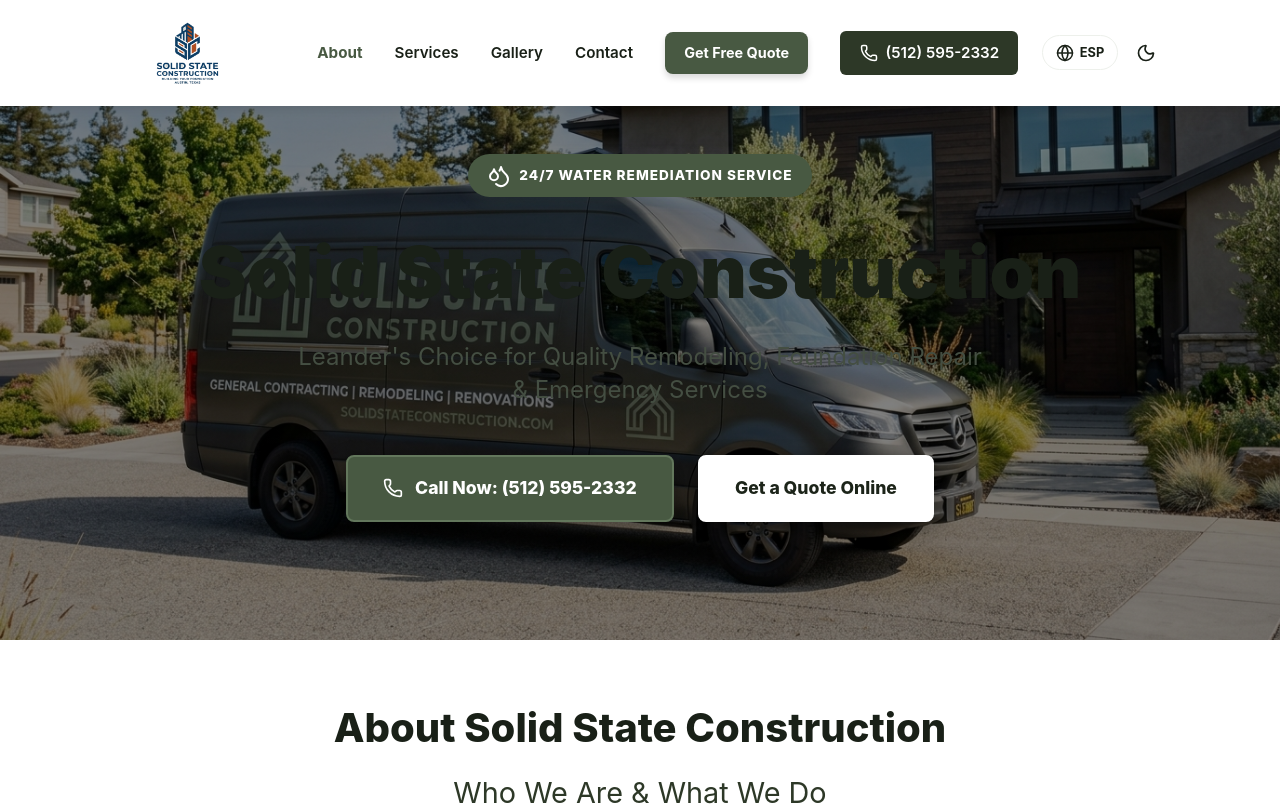
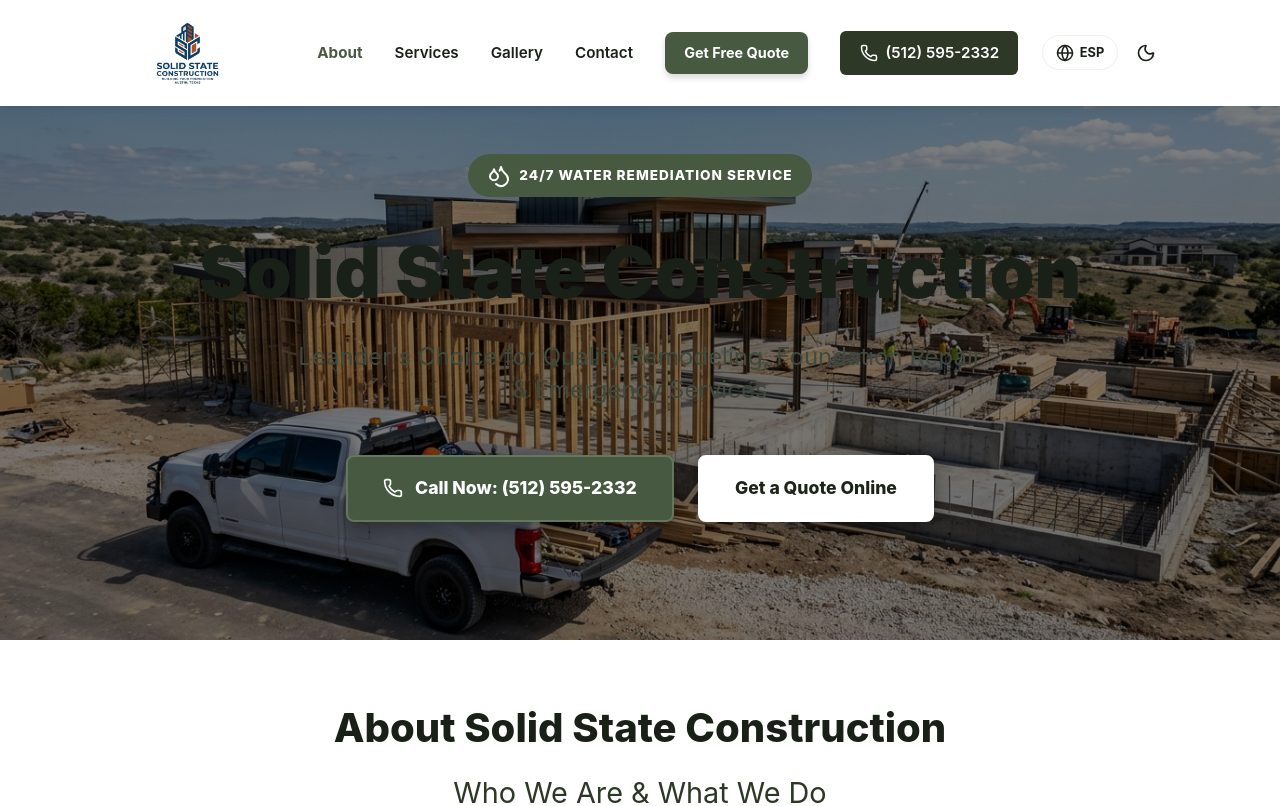
Before and after one commit to asadrzvi/SolidStateConstruction, a React (Vite) app: page / in a window 1280 px wide. Shown: the top 806 px of the page. Built offline with nearby package versions, Linux system fonts and the light colour scheme.

Commit message:
Replace van background with construction truck, make entire site dark mode with pure white text, and style high-contrast hero CTA buttons

```diff
--- a/src/index.css
+++ b/src/index.css
@@ -12,10 +12,10 @@
   --primary: #2d3827; /* Deep Solid Olive */
   --accent: #485942; /* Slate Muted Green */
   --text-dark: #192017; /* Deep Crisp Charcoal - 100% visible on light bg */
-  --text-light: #444e42; /* Crisp Dark Slate - 100% visible on light bg */
+  --text-light: #3f4a3d; /* Crisp Dark Slate - 100% visible on light bg */
   --white: #ffffff;
   --bg-color: #ffffff; /* Clean white background */
-  --bg-alt: #f6f8f5; /* Subtle soft off-white section background */
+  --bg-alt: #f6f8f5; /* Soft off-white section background */
   --card-bg: #ffffff; /* White card surface */
   --card-border: #dcdfd8; /* Clean card border */
   --secondary: #edf0eb; /* Soft silver mist */
@@ -27,18 +27,79 @@
 }
 
 [data-theme='dark'] {
-  --primary: #708269; /* Muted Sage Green */
-  --accent: #869b7f; /* Bright Sage Accent */
-  --text-dark: #f5f7f4; /* Pure Crisp Light Gray - 100% visible on dark bg */
-  --text-light: #b4beaf; /* Bright Readable Sage Gray - 100% visible on dark bg */
-  --white: #1a1f18;
-  --bg-color: #111410; /* Rich Dark background */
-  --bg-alt: #181d17; /* Dark surface section background */
-  --card-bg: #1d231c; /* Surface card */
-  --card-border: #2e372c; /* Dark card border */
-  --secondary: #262d24; /* Border/secondary color */
-  --shadow: 0 10px 25px -5px rgba(0, 0, 0, 0.5), 0 4px 6px -2px rgba(0, 0, 0, 0.3);
+  --primary: #708269;
+  --accent: #89a182;
+  --text-dark: #ffffff; /* 100% Pure White for all text in dark mode */
+  --text-light: #e2e8df; /* High contrast light sage/white for secondary text */
+  --white: #141812;
+  --bg-color: #0c0e0b; /* Uniform deep dark background for the ENTIRE site */
+  --bg-alt: #121611; /* Dark section background */
+  --card-bg: #181e17; /* Surface card background */
+  --card-border: #2c3629; /* Dark card border */
+  --secondary: #222920;
+  --shadow: 0 10px 25px -5px rgba(0, 0, 0, 0.6), 0 4px 6px -2px rgba(0, 0, 0, 0.4);
   --brand-color: #708269;
+}
+
+/* Global Dark Mode Enforcement across ALL sections & text elements */
+[data-theme='dark'] body,
+[data-theme='dark'] main,
+[data-theme='dark'] section,
+[data-theme='dark'] .about,
+[data-theme='dark'] .services,
+[data-theme='dark'] .process-timeline,
+[data-theme='dark'] .service-areas-section,
+[data-theme='dark'] .testimonials,
+[data-theme='dark'] .faq-section,
+[data-theme='dark'] .contact,
+[data-theme='dark'] .map-section,
+[data-theme='dark'] .gallery-section,
+[data-theme='dark'] footer {
+  background-color: #0c0e0b !important;
+  color: #ffffff !important;
+}
+
+[data-theme='dark'] h1,
+[data-theme='dark'] h2,
+[data-theme='dark'] h3,
+[data-theme='dark'] h4,
+[data-theme='dark'] h5,
+[data-theme='dark'] h6,
+[data-theme='dark'] p,
+[data-theme='dark'] span,
+[data-theme='dark'] li,
+[data-theme='dark'] label,
+[data-theme='dark'] div,
+[data-theme='dark'] .section-title,
+[data-theme='dark'] .section-subtitle,
+[data-theme='dark'] .area-info h3,
+[data-theme='dark'] .area-tag,
+[data-theme='dark'] .faq-accordion-header h3,
+[data-theme='dark'] .faq-accordion-body p,
+[data-theme='dark'] .testimonial-text,
+[data-theme='dark'] .author-name,
+[data-theme='dark'] .author-location,
+[data-theme='dark'] .scheduler-cta p {
+  color: #ffffff !important;
+}
+
+[data-theme='dark'] .section-subtitle,
+[data-theme='dark'] .area-tag,
+[data-theme='dark'] .author-location {
+  color: #dbe4d8 !important;
+}
+
+[data-theme='dark'] .card-bg,
+[data-theme='dark'] .area-card,
+[data-theme='dark'] .service-card,
+[data-theme='dark'] .testimonial-card,
+[data-theme='dark'] .contact-card,
+[data-theme='dark'] .faq-accordion-item,
+[data-theme='dark'] .founder-spotlight,
+[data-theme='dark'] .scheduler-cta,
+[data-theme='dark'] .work-summary {
+  background-color: #181e17 !important;
+  border-color: #2c3629 !important;
 }
 
 * {
@@ -154,12 +215,12 @@
   font-size: 2.5rem;
   font-weight: 800;
   margin-bottom: 1.5rem;
-  color: var(--text-dark) !important;
+  color: var(--text-dark);
 }
 
 .section-subtitle {
   font-size: 1.1rem;
-  color: var(--text-light) !important;
+  color: var(--text-light);
   max-width: 700px;
   margin: 0 auto 3rem auto;
 }
```
Also changed, not shown: public/images/hero_bg.jpg.
